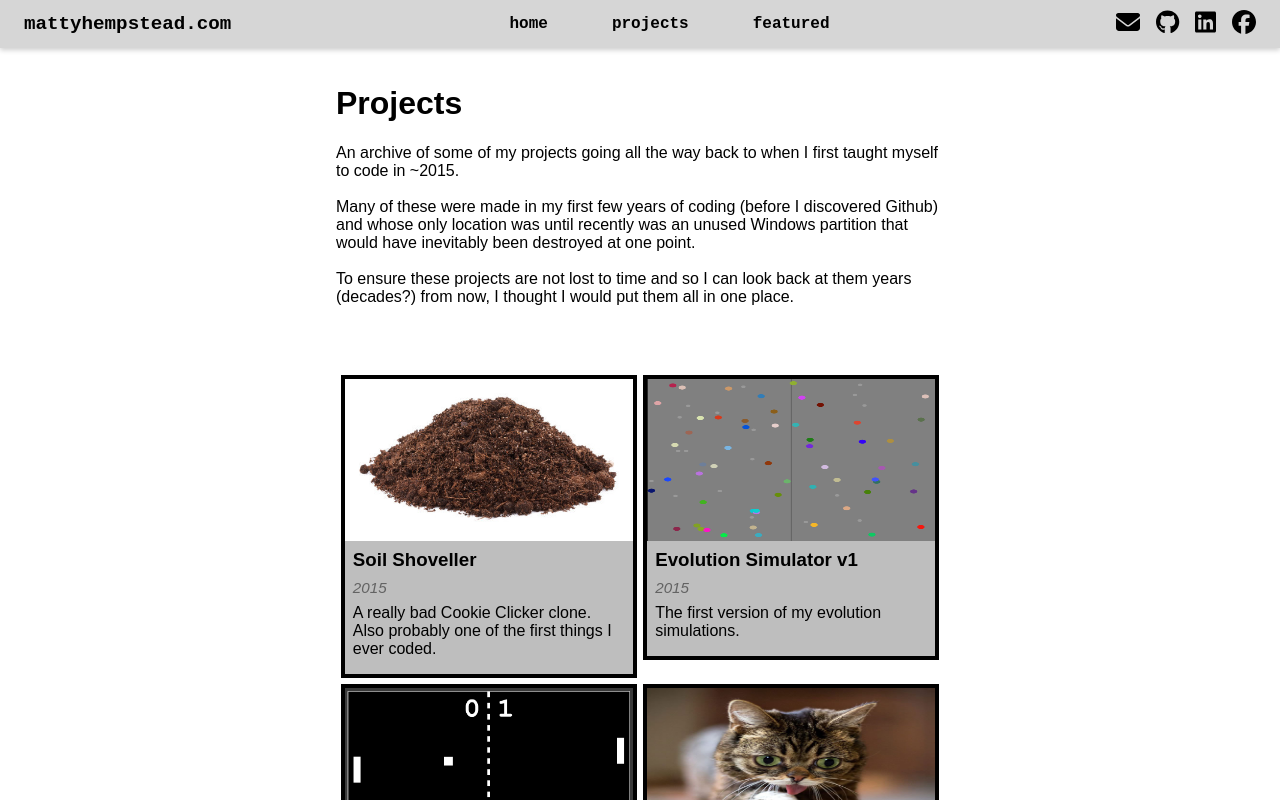
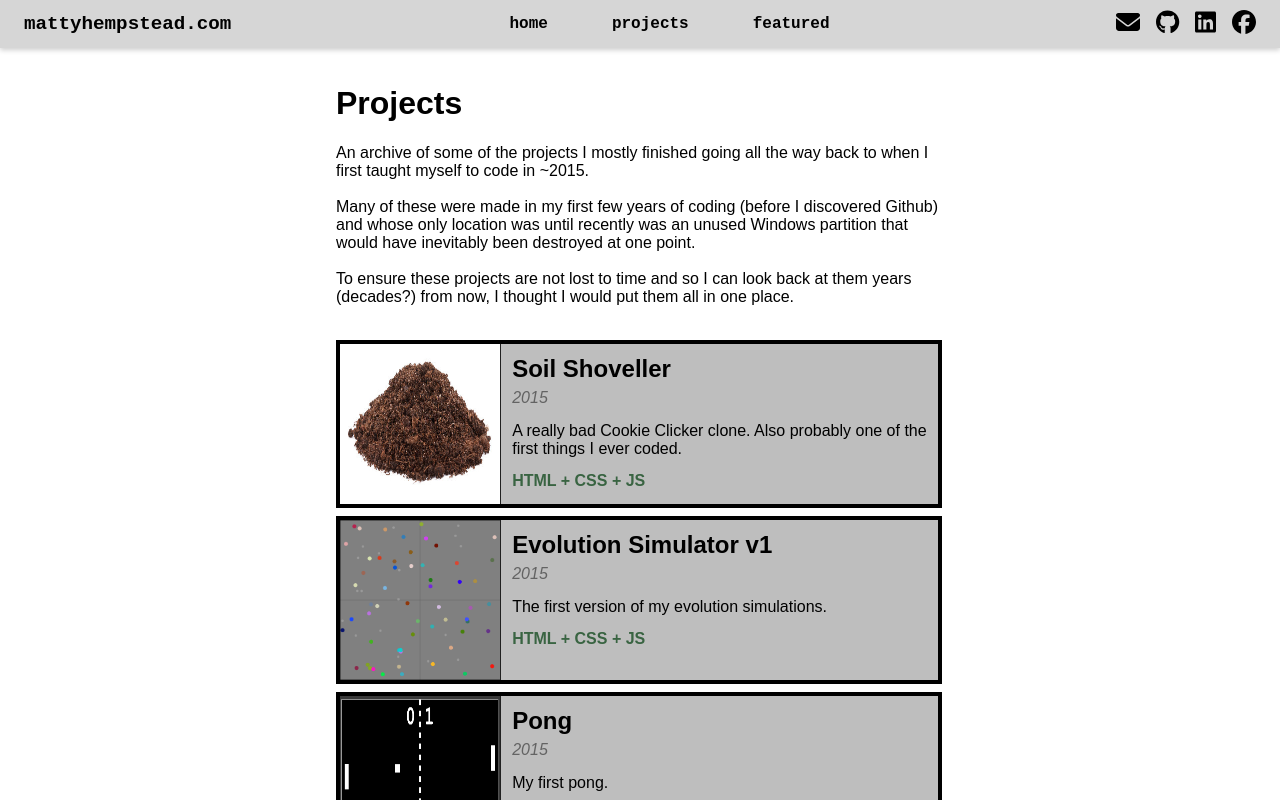
Before and after one commit to mattyhempstead/website, a Next.js app: page /projects in a window 1280 px wide. Shown: the top 800 px of the page. Built offline with nearby package versions, Linux system fonts and the light colour scheme.

Commit message:
Update project page layout

```diff
--- a/pages/projects/index.jsx
+++ b/pages/projects/index.jsx
@@ -7,7 +7,7 @@ import styles from './index.module.css';
 
 
 
-const ProjectCard = ({ link, image, title, desc, date }) => {
+const ProjectCard = ({ link, image, title, desc, date, builtWith }) => {
     return (
         <a href={link}>
             <div className={styles.projectCard}>
@@ -20,8 +20,9 @@ const ProjectCard = ({ link, image, title, desc, date }) => {
                 </div>
                 <div className={styles.projectCardText}>
                     <h3>{title}</h3>
-                    <p><i>{date}</i></p>
+                    <p>{date}</p>
                     <p>{desc}</p>
+                    <p>{builtWith}</p>
                 </div>
             </div>
         </a>
@@ -43,8 +44,8 @@ export default function Projects() {
                     <h1>Projects</h1>
 
                     <p>
-                        An archive of some of my projects going all the way back to when I first taught
-                        myself to code in ~2015.
+                        An archive of some of the projects I mostly finished going all the way back to
+                        when I first taught myself to code in ~2015.
 
                         <br/><br/>
 
@@ -86,6 +87,7 @@ export default function Projects() {
                             title="Soil Shoveller"
                             desc="A really bad Cookie Clicker clone. Also probably one of the first things I ever coded."
                             date="2015"
+                            builtWith="HTML + CSS + JS"
                         />
 
                         <ProjectCard
@@ -94,6 +96,7 @@ export default function Projects() {
                             title="Evolution Simulator v1"
                             desc="The first version of my evolution simulations."
                             date="2015"
+                            builtWith="HTML + CSS + JS"
                         />
 
                         <ProjectCard
@@ -102,6 +105,7 @@ export default function Projects() {
                             title="Pong"
                             desc="My first pong."
                             date="2015"
+                            builtWith="HTML + CSS + JS"
                         />
 
                         <ProjectCard
@@ -110,6 +114,7 @@ export default function Projects() {
                             title="Cat Simulator 2015"
                             desc="very likely underwhelming"
                             date="2015"
+                            builtWith="HTML + CSS + JS"
                         />
 
                         <ProjectCard
@@ -118,6 +123,7 @@ export default function Projects() {
                             title="Super Boy Boy"
                             desc="A 2D platformer game from high school."
                             date="2016"
+                            builtWith="Python + pygame"
                         />
 
                         <ProjectCard
@@ -126,6 +132,7 @@ export default function Projects() {
                             title="FB Soccer Python"
                             desc="A python clone of the Facebook messenger soccer game."
                             date="2016"
+                            builtWith="Python + pygame"
                         />
 
                     </div>
--- a/pages/projects/index.module.css
+++ b/pages/projects/index.module.css
@@ -1,54 +1,90 @@
 
 .flexGrid {
-    display: flex;
+    /* display: flex; */
 
-    flex-wrap: wrap;
+    /* flex-wrap: wrap; */
 
     /* justify-content: space-between; */
-    justify-content: center;
+    /* justify-content: center; */
 
-    margin-top: 3rem;
+    margin-top: 1rem;
 }
 
 
 .flexGrid .projectCard {
-    /* width: 100%; */
-    width: 18rem;
+    width: calc(100% - 0.6rem);
+
+    display: flex;
+    /* justify-content: left; */
+
+    /* width: 18rem; */
     /* height: 8rem; */
 
-    margin: 0.2rem;
+    /* margin: 0.2rem; */
     border: 0.3rem solid black;
+
+    margin-bottom: 0.5rem;
 
     /* flex: 0 1 calc(33.33% - 10px); */
 
-    justify-content: center;
 
 
     background-color: rgb(190, 190, 190);
     color: black;
 }
 
-.projectCardText {
-    padding: 0.5rem;
+
+.projectCardImg {
+    background-color: rgb(80, 80, 80);
+    border-right: 1px solid rgb(32, 32, 32);
+
+    flex: 0 0 10rem;
+    /* width: 10rem; */
+    height: 10rem;
+
+    /* display: inline-block; */
+
+    /* width: 50px;
+    height: 50px; */
+
+    position: relative;
+    /* height: calc(18rem * 9/16); */
 }
 
+
+
+.projectCardText {
+    padding: 0.7rem;
+    /* display: inline-block; */
+
+    flex-grow: 1;
+
+    /* width: calc(100% - 12rem); */
+}
+
+/* Title */
 .projectCardText h3 {
     margin: 0;
+    font-size: 1.5rem;
 }
 
-.projectCardText p {
-    margin-top: 0.5rem;
-    margin-bottom: 0.5rem;
+/* Date */
+.projectCardText p:nth-child(2) {
+    color: rgb(99, 99, 99);
+    margin: 0.4rem 0 0 0;
+    font-style: italic;
 }
 
-.projectCardText p:nth-child(2) {
-    color: rgb(99, 99, 99);
-    font-size: 0.95em;
-    /* font-weight: bold; */
+/* Desc */
+.projectCardText p:nth-child(3) {
+    font-size: 1.0rem;
+    margin: 0.9rem 0 0 0;
 }
 
-.projectCardImg {
-    position: relative;
-    width: 100%;
-    height: calc(18rem * 9/16);
+/* Build with */
+.projectCardText p:nth-child(4) {
+    font-size: 1.0rem;
+    margin: 0.9rem 0 0 0;
+    color: rgb(57, 100, 66);
+    font-weight: bold;
 }
```
